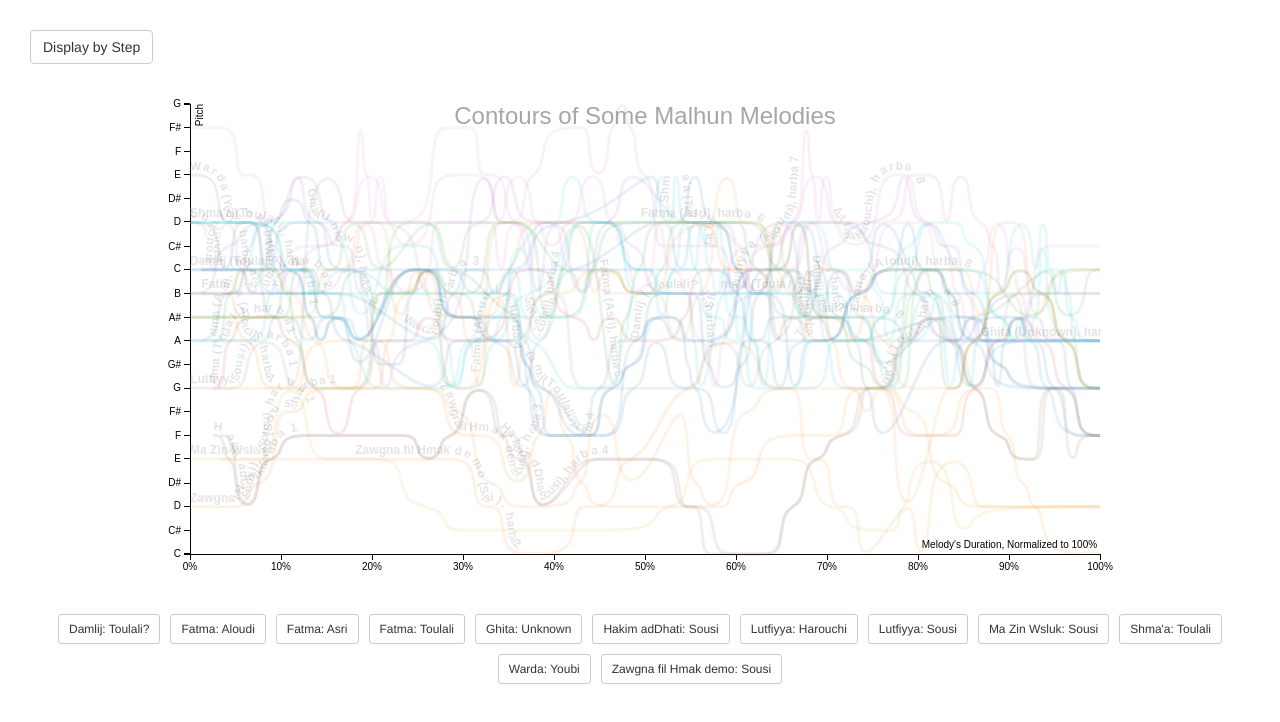
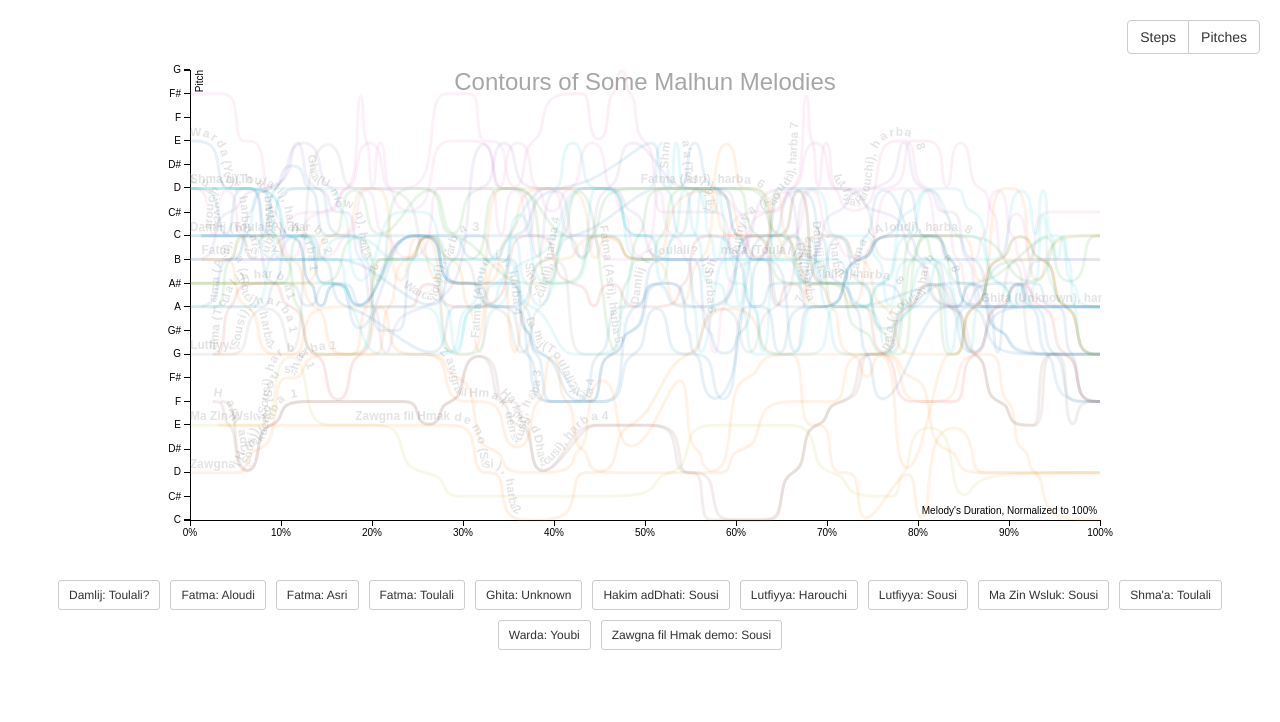
Before and after one commit to cjwit/malhunContourChart, a plain HTML site: page music21/contour_chart/index.html in a window 1280 px wide. Drawn offline with Linux system fonts and the light colour scheme.

Commit message:
toggle between display modes

```diff
--- a/music21/contour_chart/index.html
+++ b/music21/contour_chart/index.html
@@ -12,7 +12,10 @@
 	<title>Melodic Contours in Malhun</title>
 </head>
 <body>
-	<button id = 'mode' class = 'btn btn-default' onClick = 'chartSteps()'>Display by Step</button>
+	<div id = 'modeSelector' class = 'btn-group'>
+		<button id = 'updateToSteps' class = 'btn btn-default' onClick = 'updateToSteps()'>Steps</button>
+		<button id = 'updateToPitches' class = 'btn btn-default' onClick = 'updateToPitches()'>Pitches</button>
+	</div>
 	<center>
 		<div class = 'container'>
 	    	<svg class='chart'>
--- a/music21/contour_chart/src/script.js
+++ b/music21/contour_chart/src/script.js
@@ -193,13 +193,63 @@ var formatData = function(data) {
     return withEndPoints;
 }
 
-var chartSteps = function() {
+var updateToPitches = function() {
     d3.json('malhun.json', function(error, data) {
         if (error) return console.warn(error);
         data = formatData(data);
         setColors(data);
 
-        console.log('set axis')
+        y = d3.scale.log()
+            .range([height, 0])
+            .domain([
+            d3.min(data, function(d) {
+                return (d3.min(d.notes, function(d) { return d.frequency }))
+            }), d3.max(data, function(d) {
+                return (d3.max(d.notes, function(d) { return d.frequency }))
+            })
+        ]);
+
+        yAxis.scale(y).tickValues(function() {
+            var keys = Object.keys(pitchLabels);
+            values = [];
+            keys.map(function(pitch) {
+                values.push(pitch, String(pitch * 2));
+            });
+            return values;
+        }).tickFormat(formatPitch);
+
+        chart = d3.select('.chart')
+            .transition();
+
+        chart.select('.axis--y')
+            .duration(200)
+            .ease('linear')
+            .call(yAxis);
+
+        chart.select('#yAxis-label')
+            .delay(200)
+            .text('Pitch');
+
+        var melodies = chart.selectAll('.melody');
+        melodies.select('path')
+            .delay(200)
+            .duration(500)
+            .ease('linear')
+            .attr('d', function(d) {
+                var values = d.notes.map(function(note) {
+                    return { x: note.offset, y: note.frequency }
+                });
+                return line(values);
+            });
+    })
+}
+
+var updateToSteps = function() {
+    d3.json('malhun.json', function(error, data) {
+        if (error) return console.warn(error);
+        data = formatData(data);
+        setColors(data);
+
         y = d3.scale.linear()
             .range([height, 0])
             .domain([
@@ -212,14 +262,23 @@ var chartSteps = function() {
 
         yAxis.scale(y).tickValues(null).tickFormat(null);
 
-        chart = d3.select('.chart').transition();
+        chart = d3.select('.chart')
+            .transition();
+
         chart.select('.axis--y')
-            .duration(750)
+            .duration(200)
+            .ease('linear')
             .call(yAxis);
+
+        chart.select('#yAxis-label')
+            .delay(200)
+            .text('Steps above or below root');
 
         var melodies = chart.selectAll('.melody');
         melodies.select('path')
-            .duration(750)
+            .delay(200)
+            .duration(500)
+            .ease('linear')
             .attr('d', function(d) {
                 var values = d.notes.map(function(note) {
                     return { x: note.offset, y: note.fromRoot }
@@ -263,6 +322,7 @@ var chartPitches = function() {
             .attr('class', 'axis axis--y')
             .call(yAxis)
           .append('text')
+            .attr('id', 'yAxis-label')
             .attr('transform', 'rotate(-90)')
             .attr('y', 6)
             .attr('dy', '.71em')
--- a/music21/contour_chart/src/styles.sass
+++ b/music21/contour_chart/src/styles.sass
@@ -65,3 +65,8 @@ a
 
 .selector
   margin: 5px
+
+#modeSelector
+  position: absolute
+  top: 20px
+  right: 20px
```
Also changed, not shown: music21/contour_chart/src/styles.css, 1 other file.
